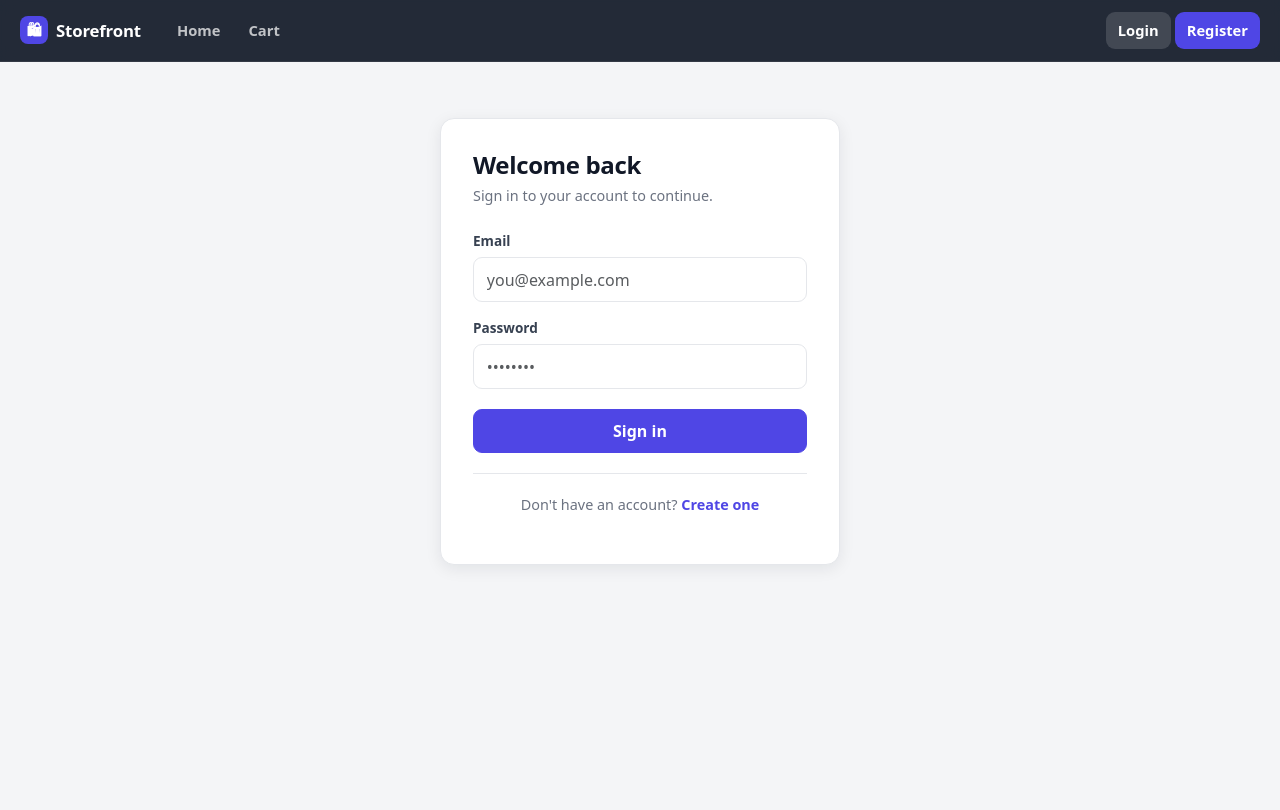
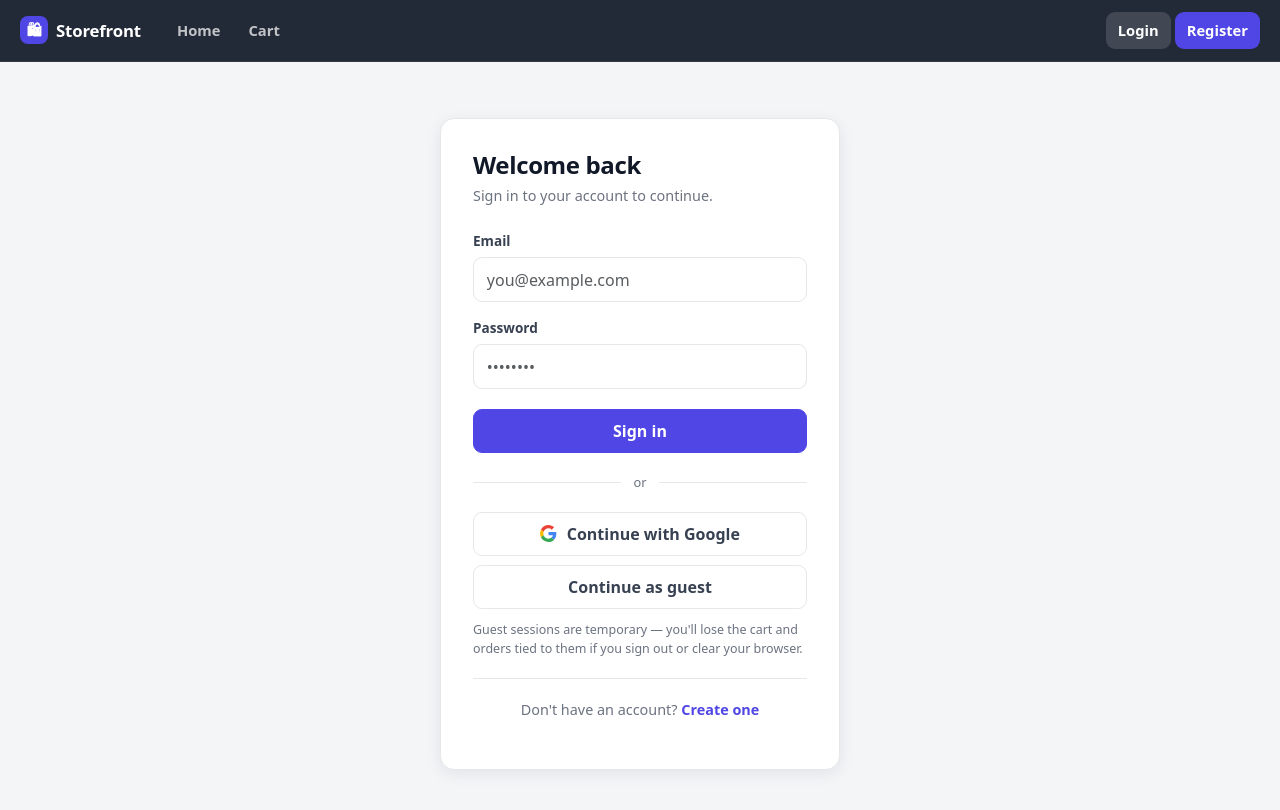
Before and after one commit to calv511/ecommerce, a React (Vite) app: page /Login in a window 1280 px wide. Shown: the top 810 px of the page. Built offline with nearby package versions, Linux system fonts and the light colour scheme; no server answers.

Commit message:
feat: enhance authentication flow with social login options and error handling

```diff
--- /dev/null
+++ b/src/components/SocialAuthButtons.tsx
@@ -0,0 +1,91 @@
+import { useState } from "react";
+import { loginAnonymously, loginWithGoogle } from "../lib/firebase/firebase";
+import { describeAuthError } from "../lib/firebase/authErrors";
+
+type SocialAuthButtonsProps = {
+  /** Called with a user-facing message, or "" to clear the current one. */
+  onError: (message: string) => void;
+  /** Label for the guest button — the two pages word it differently. */
+  guestLabel?: string;
+};
+
+const GoogleIcon = () => (
+  <svg width="17" height="17" viewBox="0 0 48 48" aria-hidden="true">
+    <path
+      fill="#EA4335"
+      d="M24 9.5c3.5 0 6.6 1.2 9 3.6l6.7-6.7C35.6 2.6 30.2 0 24 0 14.6 0 6.5 5.4 2.6 13.2l7.8 6.1C12.3 13.2 17.6 9.5 24 9.5z"
+    />
+    <path
+      fill="#4285F4"
+      d="M46.1 24.5c0-1.6-.1-3.1-.4-4.5H24v9h12.4c-.5 2.9-2.2 5.3-4.7 6.9l7.6 5.9c4.4-4.1 6.8-10.1 6.8-17.3z"
+    />
+    <path
+      fill="#FBBC05"
+      d="M10.4 28.7c-.5-1.4-.8-2.9-.8-4.7s.3-3.3.8-4.7l-7.8-6.1C.9 16.5 0 20.1 0 24s.9 7.5 2.6 10.8l7.8-6.1z"
+    />
+    <path
+      fill="#34A853"
+      d="M24 48c6.5 0 11.9-2.1 15.9-5.8l-7.6-5.9c-2.1 1.4-4.8 2.3-8.3 2.3-6.4 0-11.7-3.7-13.6-9.8l-7.8 6.1C6.5 42.6 14.6 48 24 48z"
+    />
+  </svg>
+);
+
+const SocialAuthButtons: React.FC<SocialAuthButtonsProps> = ({
+  onError,
+  guestLabel = "Continue as guest",
+}) => {
+  const [pending, setPending] = useState<null | "google" | "guest">(null);
+
+  // Signing in updates AuthContext, and each auth page redirects off the back
+  // of that, so there is no navigation to do here.
+  const run = async (kind: "google" | "guest", signIn: () => Promise<unknown>) => {
+    onError("");
+    setPending(kind);
+    try {
+      await signIn();
+    } catch (error) {
+      const message = describeAuthError(error);
+      if (message) {
+        onError(message);
+      }
+    } finally {
+      setPending(null);
+    }
+  };
+
+  return (
+    <>
+      <div className="auth-divider">
+        <span>or</span>
+      </div>
+
+      <div className="auth-alternatives">
+        <button
+          type="button"
+          className="btn btn-social"
+          disabled={pending !== null}
+          onClick={() => run("google", loginWithGoogle)}
+        >
+          <GoogleIcon />
+          {pending === "google" ? "Opening Google..." : "Continue with Google"}
+        </button>
+
+        <button
+          type="button"
+          className="btn btn-social"
+          disabled={pending !== null}
+          onClick={() => run("guest", loginAnonymously)}
+        >
+          {pending === "guest" ? "Signing in..." : guestLabel}
+        </button>
+      </div>
+
+      <p className="auth-guest-note">
+        Guest sessions are temporary — you'll lose the cart and orders tied to
+        them if you sign out or clear your browser.
+      </p>
+    </>
+  );
+};
+
+export default SocialAuthButtons;
--- a/src/index.css
+++ b/src/index.css
@@ -500,6 +500,65 @@ select:focus-visible {
   margin-bottom: 1.25rem;
 }
 
+/* Rule either side of a centered "or". */
+.auth-divider {
+  display: flex;
+  align-items: center;
+  gap: 0.75rem;
+  margin: 1.25rem 0;
+  color: var(--ink-muted);
+  font-size: 0.8rem;
+}
+
+.auth-divider::before,
+.auth-divider::after {
+  content: "";
+  flex: 1;
+  height: 1px;
+  background: var(--border);
+}
+
+.auth-alternatives {
+  display: flex;
+  flex-direction: column;
+  gap: 0.6rem;
+}
+
+.btn-social {
+  --bs-btn-bg: var(--surface);
+  --bs-btn-border-color: var(--border);
+  --bs-btn-color: var(--ink-soft);
+  --bs-btn-hover-bg: #f9fafb;
+  --bs-btn-hover-border-color: #d1d5db;
+  --bs-btn-hover-color: var(--ink);
+  --bs-btn-disabled-bg: var(--surface);
+  --bs-btn-disabled-border-color: var(--border);
+  display: flex;
+  align-items: center;
+  justify-content: center;
+  gap: 0.6rem;
+  width: 100%;
+  font-weight: 550;
+}
+
+.auth-guest-note {
+  font-size: 0.78rem;
+  line-height: 1.5;
+  color: var(--ink-muted);
+  margin: 0.75rem 0 0;
+}
+
+.guest-banner {
+  background: #fffbeb;
+  border: 1px solid #fde68a;
+  color: #854d0e;
+  border-radius: var(--radius-sm);
+  padding: 0.75rem 0.9rem;
+  font-size: 0.85rem;
+  line-height: 1.5;
+  margin-bottom: 1.25rem;
+}
+
 .auth-footer {
   margin-top: 1.25rem;
   padding-top: 1.25rem;
--- /dev/null
+++ b/src/lib/firebase/authErrors.ts
@@ -0,0 +1,68 @@
+import { FirebaseError } from "firebase/app";
+
+/**
+ * Turns a Firebase auth error into something worth showing a user.
+ *
+ * Returns an empty string for errors that are not failures — closing the
+ * Google popup is a decision, not a problem, and showing an alert for it is
+ * just noise.
+ */
+export function describeAuthError(error: unknown): string {
+  if (!(error instanceof FirebaseError)) {
+    return error instanceof Error
+      ? error.message
+      : "Something went wrong. Please try again.";
+  }
+
+  switch (error.code) {
+    // The user backed out of the popup on purpose.
+    case "auth/popup-closed-by-user":
+    case "auth/cancelled-popup-request":
+    case "auth/user-cancelled":
+      return "";
+
+    case "auth/popup-blocked":
+      return "Your browser blocked the sign-in window. Allow pop-ups for this site and try again.";
+
+    // Both of these mean the sign-in provider is switched off in the Firebase
+    // console, which is the most likely first-run failure.
+    case "auth/operation-not-allowed":
+    case "auth/admin-restricted-operation":
+      return "That sign-in method isn't enabled for this project yet.";
+
+    case "auth/unauthorized-domain":
+      return "This domain isn't authorized for sign-in in the Firebase console.";
+
+    case "auth/invalid-credential":
+    case "auth/wrong-password":
+    case "auth/user-not-found":
+      return "Incorrect email or password.";
+
+    case "auth/invalid-email":
+      return "Enter a valid email address.";
+
+    case "auth/user-disabled":
+      return "This account has been disabled.";
+
+    case "auth/email-already-in-use":
+      return "An account with that email already exists.";
+
+    case "auth/weak-password":
+      return "Passwords need to be at least 6 characters.";
+
+    case "auth/missing-password":
+      return "Enter your password.";
+
+    case "auth/too-many-requests":
+      return "Too many attempts. Wait a moment and try again.";
+
+    case "auth/network-request-failed":
+      return "Network error. Check your connection and try again.";
+
+    case "auth/account-exists-with-different-credential":
+      return "You already have an account with that email. Sign in with your password instead.";
+
+    default:
+      return error.message;
+  }
+}
--- a/src/pages/Login.tsx
+++ b/src/pages/Login.tsx
@@ -1,6 +1,7 @@
 import { useState, useEffect } from "react";
-import { signInWithEmailAndPassword } from "firebase/auth";
-import { auth } from "../lib/firebase/firebase";
+import { loginUser } from "../lib/firebase/firebase";
+import { describeAuthError } from "../lib/firebase/authErrors";
+import SocialAuthButtons from "../components/SocialAuthButtons";
 import { Link, useNavigate } from "react-router-dom";
 import { useAuth } from "../context/AuthContext";
 
@@ -22,13 +23,13 @@ const Login = () => {
   // Handle form submission
   const handleSubmit = async (e: React.FormEvent<HTMLFormElement>) => {
     e.preventDefault();
+    setError("");
     try {
       // Sign in user with email and password using Firebase Authentication
-      await signInWithEmailAndPassword(auth, email, password);
-      // Update the user's display name with the username
+      await loginUser(email, password);
       navigate("/profile");
-    } catch (error: any) {
-      setError(error.message);
+    } catch (error) {
+      setError(describeAuthError(error));
     }
   };
 
@@ -82,6 +83,8 @@ const Login = () => {
           </button>
         </form>
 
+        <SocialAuthButtons onError={setError} />
+
         <p className="auth-footer">
           Don't have an account? <Link to="/register">Create one</Link>
         </p>
--- a/src/pages/Profile.tsx
+++ b/src/pages/Profile.tsx
@@ -5,6 +5,7 @@ import { useQuery } from "@tanstack/react-query";
 import { collection, deleteDoc, getDocs, query, where } from "firebase/firestore";
 import { db } from "../lib/firebase/firebase";
 import { deleteCart, getOrdersByUserId } from "../lib/firebase/firestore";
+import { Link } from "react-router-dom";
 
 const Profile: React.FC = () => {
   const { user } = useAuth();
@@ -71,11 +72,26 @@ const Profile: React.FC = () => {
       <div className="page-header">
         <div>
           <h1 className="page-title">
-            {user?.displayName ? `Hi, ${user.displayName}` : "Your profile"}
+            {user?.isAnonymous
+              ? "Guest account"
+              : user?.displayName
+                ? `Hi, ${user.displayName}`
+                : "Your profile"}
           </h1>
-          <p className="page-subtitle">{email}</p>
+          <p className="page-subtitle">
+            {user?.isAnonymous ? "Not signed in with an email" : email}
+          </p>
         </div>
       </div>
+
+      {user?.isAnonymous ? (
+        <div className="guest-banner">
+          You're browsing as a guest. Your cart and orders are saved to this
+          temporary account, and signing out or clearing your browser will lose
+          access to them for good.{" "}
+          <Link to="/register">Create an account</Link> to keep them.
+        </div>
+      ) : null}
 
       <div className="profile-layout">
         <section className="card-panel">
--- a/src/pages/Register.tsx
+++ b/src/pages/Register.tsx
@@ -1,14 +1,26 @@
-import { useState } from "react";
+import { useState, useEffect } from "react";
 import { createUserWithEmailAndPassword, updateProfile } from "firebase/auth";
 import { auth } from "../lib/firebase/firebase";
+import { describeAuthError } from "../lib/firebase/authErrors";
+import SocialAuthButtons from "../components/SocialAuthButtons";
 import { Link, useNavigate } from "react-router-dom";
+import { useAuth } from "../context/AuthContext";
 
 const Register = () => {
   const [email, setEmail] = useState("");
   const [username, setUsername] = useState("");
   const [password, setPassword] = useState("");
   const [error, setError] = useState("");
+  const { user } = useAuth();
   const navigate = useNavigate();
+
+  // Google and guest sign-in happen outside this form, so redirect off the
+  // auth state rather than off the submit handler.
+  useEffect(() => {
+    if (user) {
+      navigate("/profile");
+    }
+  }, [user, navigate]);
 
   // Handle form submission
   const handleSubmit = async (e: React.FormEvent<HTMLFormElement>) => {
@@ -23,8 +35,8 @@ const Register = () => {
       // Update the user's display name with the username
       await updateProfile(userCredential.user, { displayName: username });
       navigate("/profile");
-    } catch (error: any) {
-      setError(error.message);
+    } catch (error) {
+      setError(describeAuthError(error));
     }
   };
 
@@ -95,6 +107,8 @@ const Register = () => {
           </button>
         </form>
 
+        <SocialAuthButtons onError={setError} guestLabel="Browse as guest" />
+
         <p className="auth-footer">
           Already have an account? <Link to="/login">Sign in</Link>
         </p>
```
Also changed, not shown: 1 other file (tests, documents, lock files or other folders).
